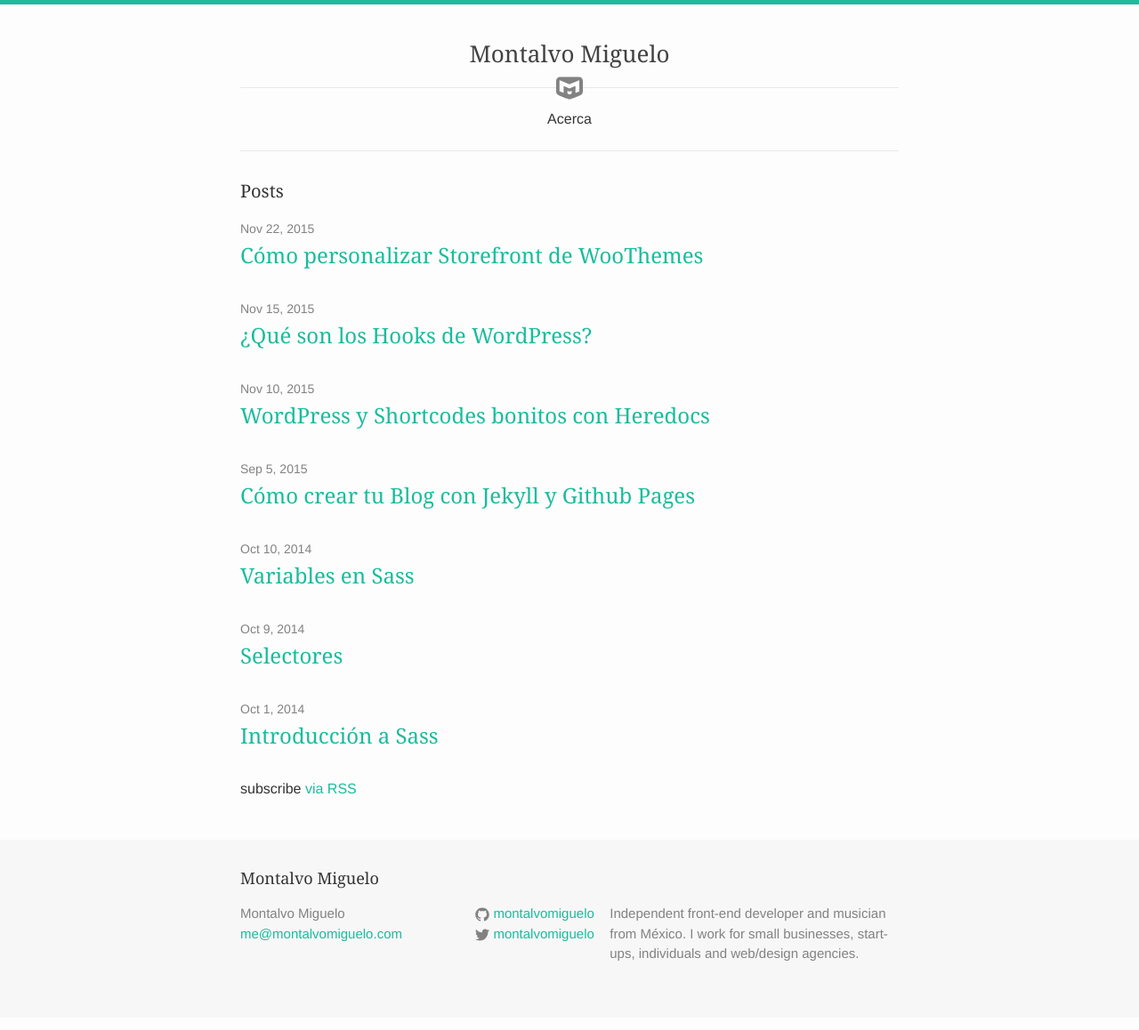
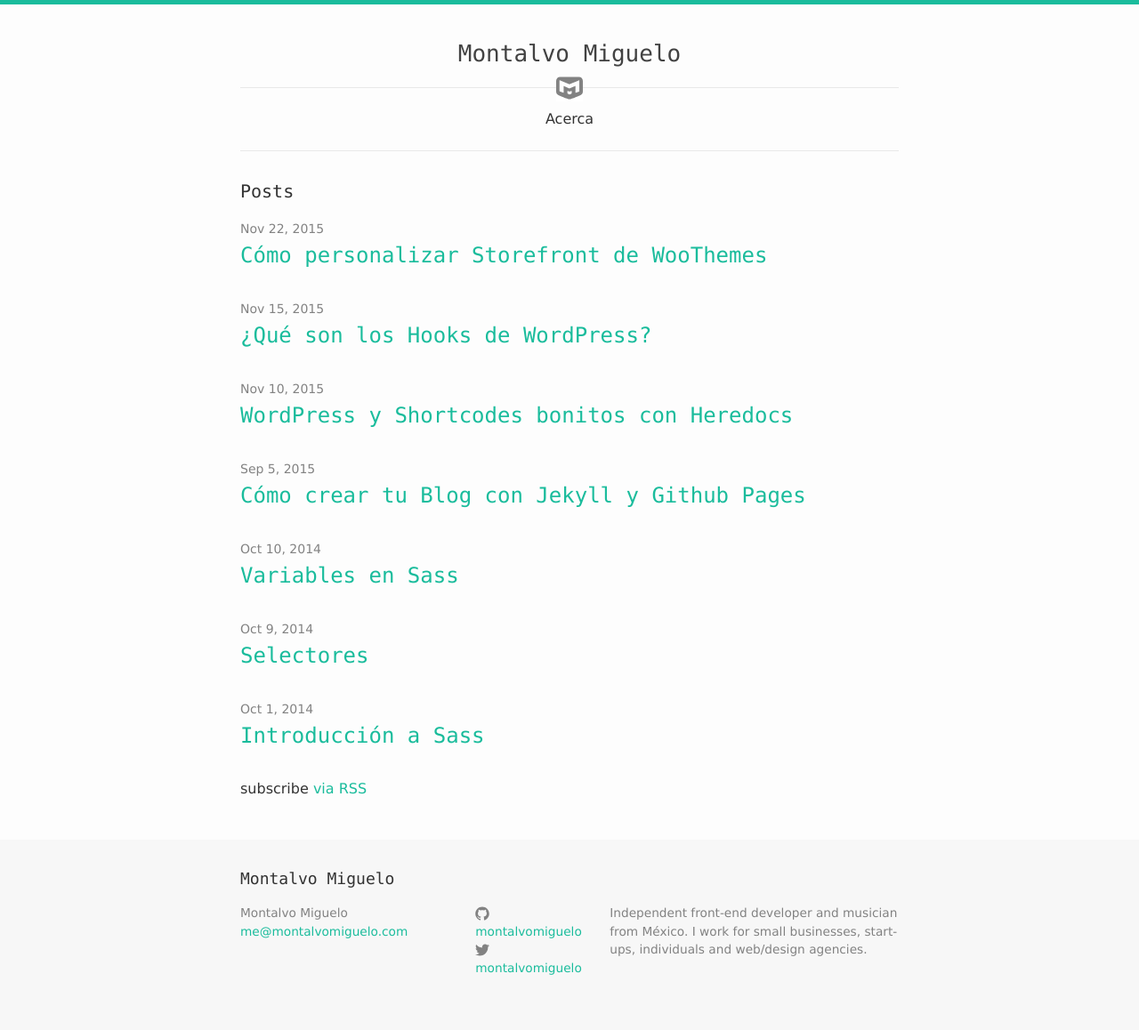
Before and after one commit to montalvomiguelo/montalvomiguelo.github.io, a Jekyll site: the page built from index.html, in a window 1280 px wide. Shown: the whole page at 89% size. Built offline with Jekyll 4.4.1, drawn with Linux system fonts in a browser that asks for light colours.

Commit message:
cool safe fonts pairing

```diff
--- a/_sass/_base.scss
+++ b/_sass/_base.scss
@@ -77,7 +77,7 @@
  * Headings
  */
 h1, h2, h3, h4, h5, h6 {
-  font-family: $font-family-serif;
+  font-family: $font-family-monospace;
   font-weight: $headings-font-weight;
 }
 
--- a/_sass/_layout.scss
+++ b/_sass/_layout.scss
@@ -11,7 +11,7 @@
 .site-title {
   // line-height: 56px;
   display: inline-block;
-  font-family: $font-family-serif;
+  font-family: $font-family-monospace;
   font-size: 26px;
   font-weight: $headings-font-weight;
   // letter-spacing: -1px;
@@ -102,7 +102,7 @@
 }
 
 .footer-col-wrapper {
-  font-size: 15px;
+  font-size: 85.68%;
   color: $grey-color;
   margin-left: -$spacing-unit / 2;
   @extend %clearfix;
--- a/css/main.scss
+++ b/css/main.scss
@@ -8,9 +8,9 @@
 // ==========================================================================
 
 // Font Stacks
-$font-family-serif: Georgia, "Times New Roman", Times, serif !default;
-$font-family-sans-serif: "Helvetica Neue", Helvetica, Arial, sans-serif !default;
-$font-family-monospace: Consolas, "Liberation Mono", Courier, monospace;
+$font-family-serif: Georgia, "Times New Roman", Times, serif;
+$font-family-sans-serif: "Lucida Sans Unicode", "Lucida Grande", sans-serif;
+$font-family-monospace: "Lucida Console", Monaco, monospace;
 
 $base-font-family: $font-family-sans-serif;
 $base-font-size:   16px;
```
